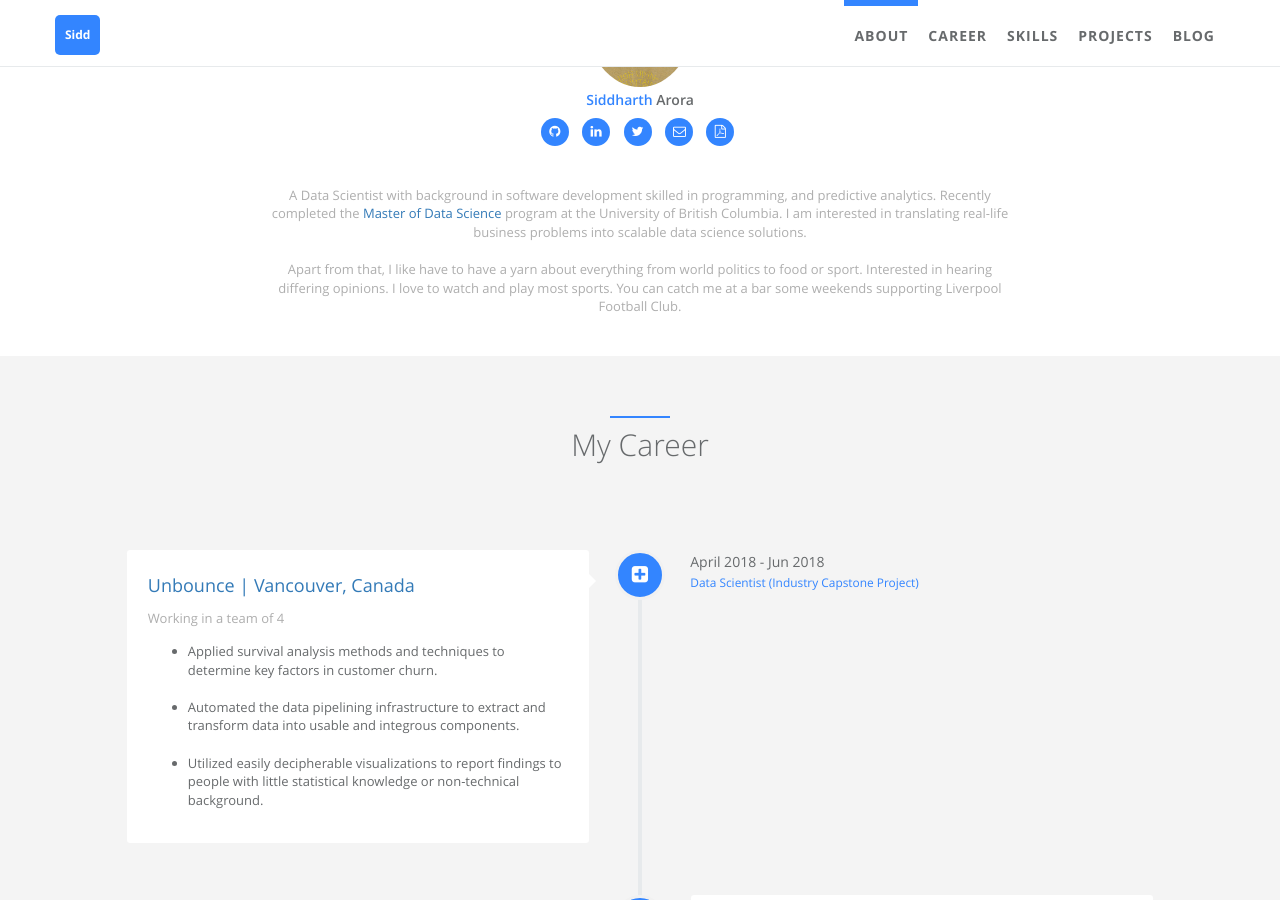
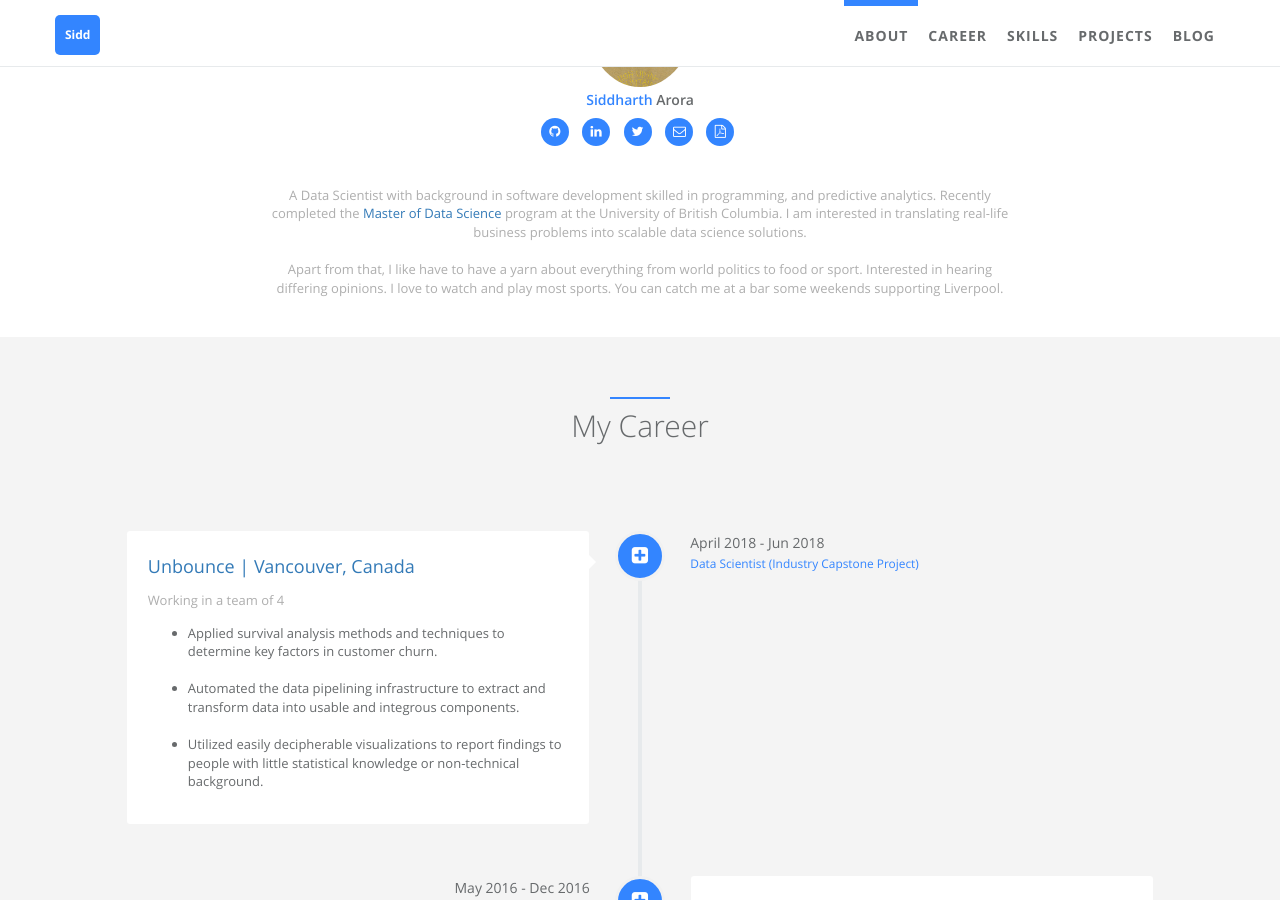
Before and after one commit to sarora/sarora.github.io, a Jekyll site: the page built from index.html, in a window 1280 px wide and 900 px high, scrolled down 669 px. Built offline with Jekyll 4.4.1, drawn with Linux system fonts in a browser that asks for light colours.

```diff
--- a/_config.yml
+++ b/_config.yml
@@ -34,7 +34,7 @@ author:  # change following line to your infomation.
         program at the University of British Columbia. I am interested in translating real-life business problems into scalable data science solutions. <br></br>
 
         Apart from that, I like have to have a yarn about everything from world politics to food or sport. Interested in hearing differing opinions.
-        I love to watch and play most sports. You can catch me at a bar some weekends supporting Liverpool Football Club.
+        I love to watch and play most sports. You can catch me at a bar some weekends supporting Liverpool.
 
 
 
```
